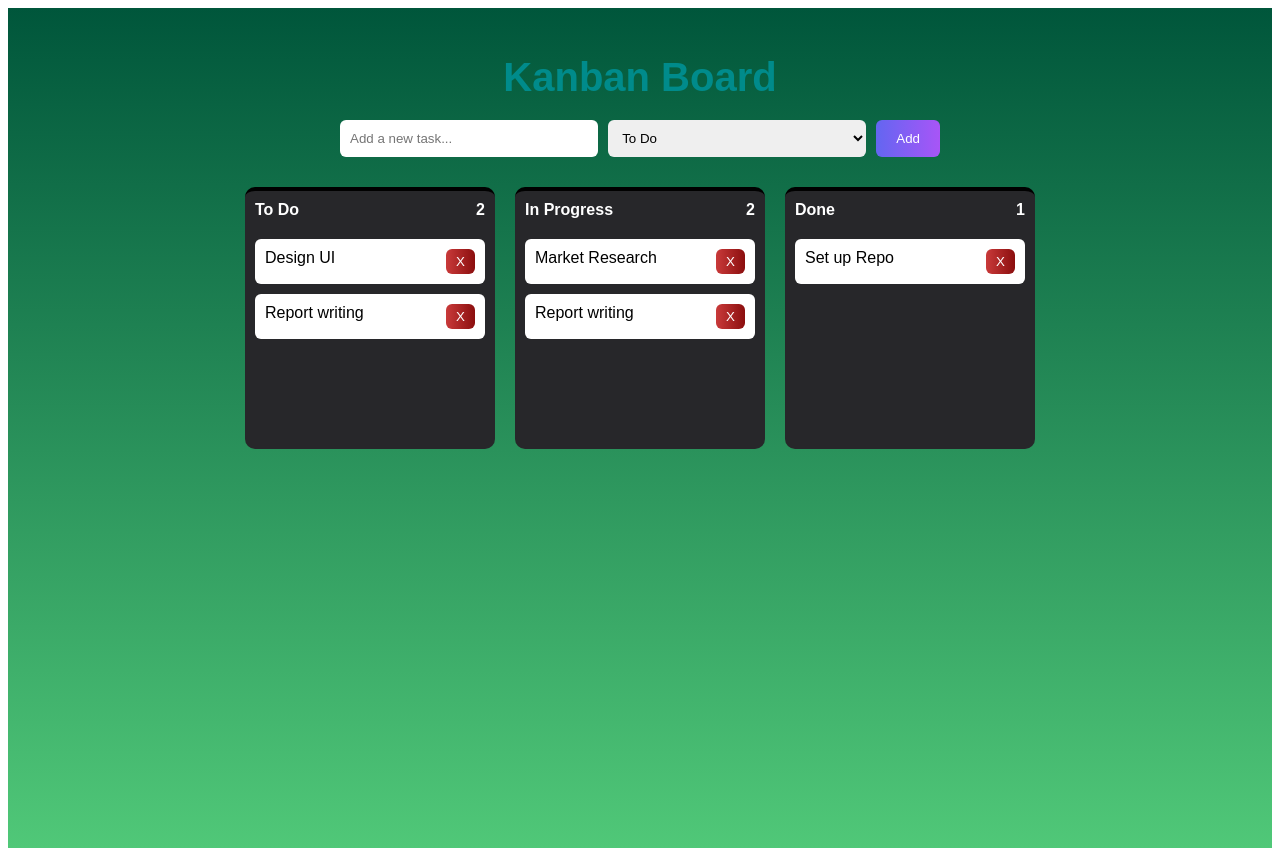
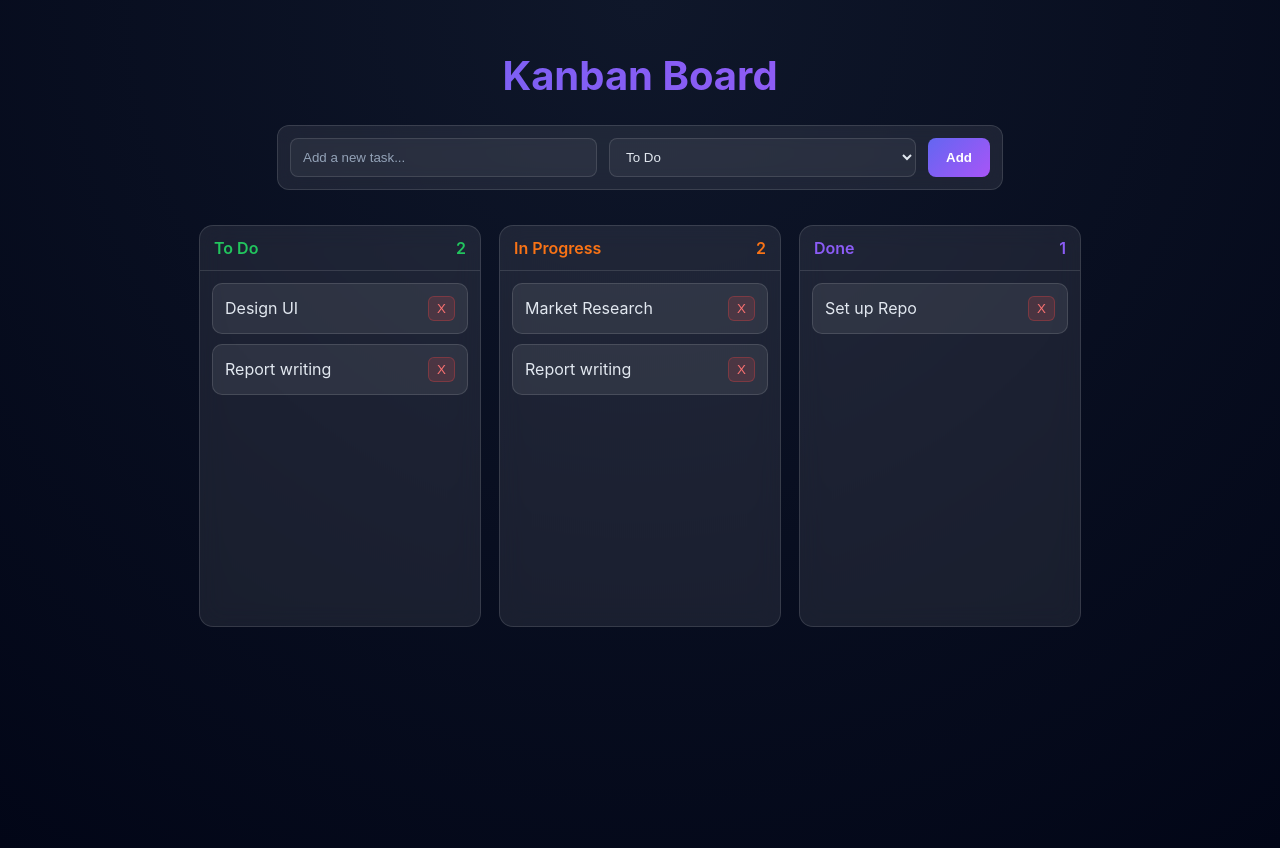
Before and after one commit to sufster/flowbit, a React (Vite) app: page / in a window 1280 px wide. Built offline with nearby package versions, Linux system fonts and the light colour scheme.

Commit message:
Update index.css

```diff
--- a/src/index.css
+++ b/src/index.css
@@ -1,96 +1,181 @@
-.app-container {
-  padding: 20px;
-  min-height: 100vh;
-  background: linear-gradient(to bottom,  #00563B, #50C878);
-  font-family: sans-serif;
+:root {
+  --bg1: #0f172a;
+  --bg2: #1e293b;
+
+  --card: rgba(255, 255, 255, 0.08);
+  --card-border: rgba(255, 255, 255, 0.12);
+
+  --text: #e2e8f0;
+  --muted: #94a3b8;
+
+  --accent1: #6366f1;
+  --accent2: #a855f7;
+
+  --green: #22c55e;
+  --orange: #f97316;
+  --violet: #8b5cf6;
 }
 
-.title {
-    text-align: center;
-    margin-bottom: 20px;
-    font-size: 2.5rem;
-    color: darkcyan;
+body {
+  margin: 0;
+  background: radial-gradient(circle at top, #0f172a, #020617);
+  font-family: "Inter", sans-serif;
+  color: var(--text);
 }
 
+/* APP WRAPPER */
+.app-container {
+  padding: 24px;
+  min-height: 100vh;
+}
+
+/* TITLE */
+.title {
+  text-align: center;
+  font-size: 2.5rem;
+  font-weight: 700;
+  margin-bottom: 25px;
+  background: linear-gradient(to right, var(--accent1), var(--accent2));
+  -webkit-background-clip: text;
+  -webkit-text-fill-color: transparent;
+}
+
+/* TASK BAR */
 .task-bar {
   display: flex;
-  gap: 10px;
-  max-width: 600px;
-  margin: 0 auto 30px;
+  gap: 12px;
+  max-width: 700px;
+  margin: 0 auto 35px;
+  padding: 12px;
+  background: var(--card);
+  border: 1px solid var(--card-border);
+  border-radius: 12px;
+  backdrop-filter: blur(12px);
 }
 
 .task-bar input,
 .task-bar select {
-  padding: 10px;
-  border-radius: 6px;
-  border: none;
   flex: 1;
+  padding: 10px 12px;
+  border-radius: 8px;
+  border: 1px solid var(--card-border);
+  background: rgba(255, 255, 255, 0.05);
+  color: var(--text);
+  outline: none;
+}
+
+.task-bar input::placeholder {
+  color: var(--muted);
 }
 
 .task-bar button {
-  padding: 10px 20px;
-  background: linear-gradient(to right, #6366f1, #a855f7);
+  padding: 10px 18px;
+  border-radius: 8px;
   border: none;
+  cursor: pointer;
+  font-weight: 600;
   color: white;
+  background: linear-gradient(135deg, var(--accent1), var(--accent2));
+  transition: transform 0.2s ease, opacity 0.2s ease;
+}
+
+.task-bar button:hover {
+  transform: translateY(-1px);
+  opacity: 0.9;
+}
+
+/* BOARD */
+.board {
+  display: flex;
+  gap: 18px;
+  justify-content: center;
+  align-items: flex-start;
+  overflow-x: auto;
+  padding-bottom: 20px;
+}
+
+/* COLUMN */
+.column {
+  width: 280px;
+  min-height: 400px;
+  background: var(--card);
+  border: 1px solid var(--card-border);
+  border-radius: 14px;
+  backdrop-filter: blur(12px);
+  display: flex;
+  flex-direction: column;
+}
+
+/* HEADER */
+.column-header {
+  padding: 12px 14px;
+  font-weight: 600;
+  display: flex;
+  justify-content: space-between;
+  align-items: center;
+  border-bottom: 1px solid var(--card-border);
+}
+
+/* COLUMN BODY */
+.column-body {
+  padding: 12px;
+  display: flex;
+  flex-direction: column;
+  gap: 10px;
+}
+
+/* TASK CARD */
+.task {
+  background: rgba(255, 255, 255, 0.08);
+  border: 1px solid var(--card-border);
+  padding: 12px;
+  border-radius: 10px;
+  display: flex;
+  justify-content: space-between;
+  align-items: center;
+  cursor: grab;
+  transition: transform 0.15s ease, background 0.2s ease;
+}
+
+.task:hover {
+  transform: translateY(-2px);
+  background: rgba(255, 255, 255, 0.12);
+}
+
+/* DELETE BUTTON */
+.close {
+  background: rgba(239, 68, 68, 0.15);
+  border: 1px solid rgba(239, 68, 68, 0.3);
+  color: #f87171;
+  padding: 4px 8px;
   border-radius: 6px;
   cursor: pointer;
+  transition: 0.2s;
 }
 
-.board {
-  display: flex;
-  gap: 20px;
-  overflow-x: auto;
-  justify-content: center;
+.close:hover {
+  background: rgba(239, 68, 68, 0.25);
 }
 
-.column {
-  width: 250px;
-  background: #27272a;
-  border-radius: 10px;
-  border-top: 4px solid;
+/* COLUMN COLORS */
+.column:nth-child(1) .column-header {
+  color: var(--green);
 }
 
-.column-header {
-  padding: 10px;
-  font-weight: bold;
-  display: flex;
-  justify-content: space-between;
+.column:nth-child(2) .column-header {
+  color: var(--orange);
 }
 
-.column-body {
-  padding: 10px;
-  min-height: 200px;
-  color:black;
+.column:nth-child(3) .column-header {
+  color: var(--violet);
 }
 
-.task {
-  background: white;
-  padding: 10px;
-  margin-bottom: 10px;
-  border-radius: 6px;
-  display: flex;
-  justify-content: space-between;
-  cursor: grab;
+/* SCROLLBAR (optional nice touch) */
+.board::-webkit-scrollbar {
+  height: 8px;
 }
 
-.close {
-  padding: 5px 10px;
-  background: linear-gradient(to right, #c93a3a, #8b0e0e);
-  border: none;
-  color: white;
-  border-radius: 6px;
-  cursor: pointer;
+.board::-webkit-scrollbar-thumb {
+  background: rgba(255, 255, 255, 0.2);
+  border-radius: 10px;
 }
-
-.close {
-  padding: 5px 10px;
-  background: linear-gradient(to right, #c93a3a, #8b0e0e);
-  border: none;
-  color: white;
-  border-radius: 6px;
-  cursor: pointer;
-}
-
-.column-header {
-color:white;
-}
```
